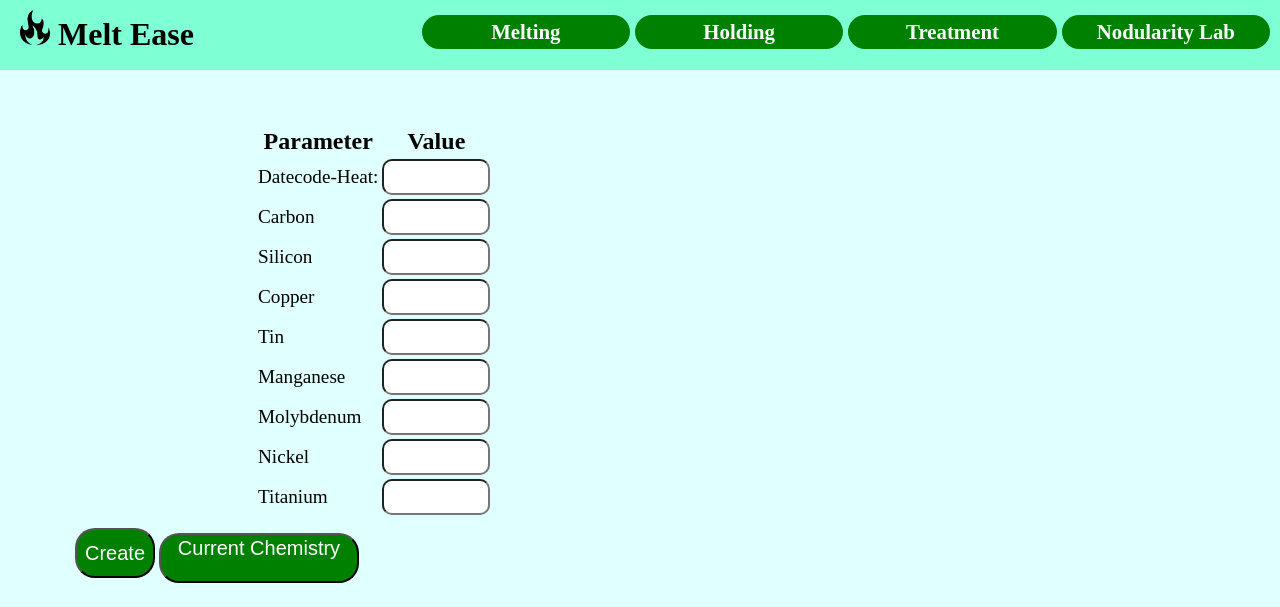
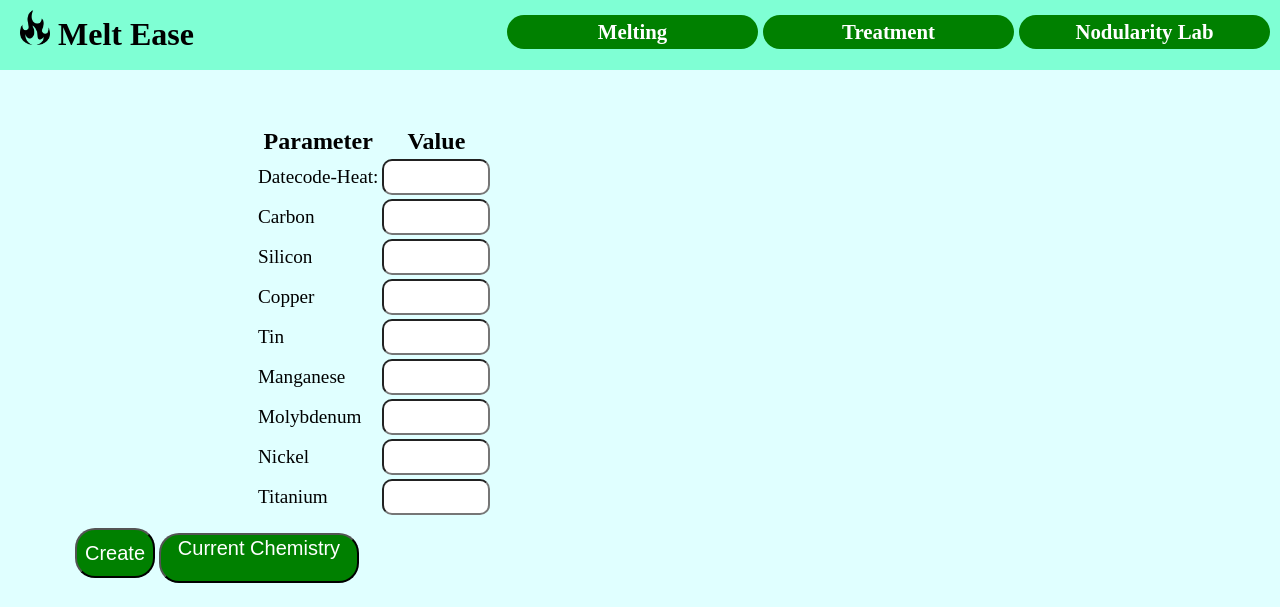
Before and after one commit to Navin136/Feeltheheat, a PHP site: page /holder_chemistry.php in a window 1280 px wide. Shown: the top 607 px of the page. Run offline with PHP 8.4, Linux system fonts and the light colour scheme.

Commit message:
MeltEase: Nuke Melting tab
Since, holder page itself redirects to melting upon chargemix suggestion

Signed-off-by: navin136 <nkwhitehat@gmail.com>

```diff
--- a/css/header.css
+++ b/css/header.css
@@ -5,7 +5,7 @@ body{
 }
 div#mainheader{
     display: grid;
-    grid-template-columns: 2fr 1fr 1fr 1fr 1fr;
+    grid-template-columns: 2fr 1fr 1fr 1fr;
     column-gap: 5px;
     padding-right: 10px;
     background-color: aquamarine;
--- a/header.php
+++ b/header.php
@@ -10,8 +10,7 @@
 <body>
     <div id="mainheader">
         <p id="FTH"><img src="fth.png" alt="" id="fthicon"> <a id="heading" href="./authenticate.php">Melt Ease</a></p>
-        <a class="dept" href="melting.php">Melting</a>
-        <a class="dept" href="spectrolab.php">Holding</a>
+        <a class="dept" href="spectrolab.php">Melting</a>
         <a class="dept" href="treatment.php">Treatment</a>
         <a class="dept" href="nodlab.php">Nodularity Lab</a>
     </div>
```
